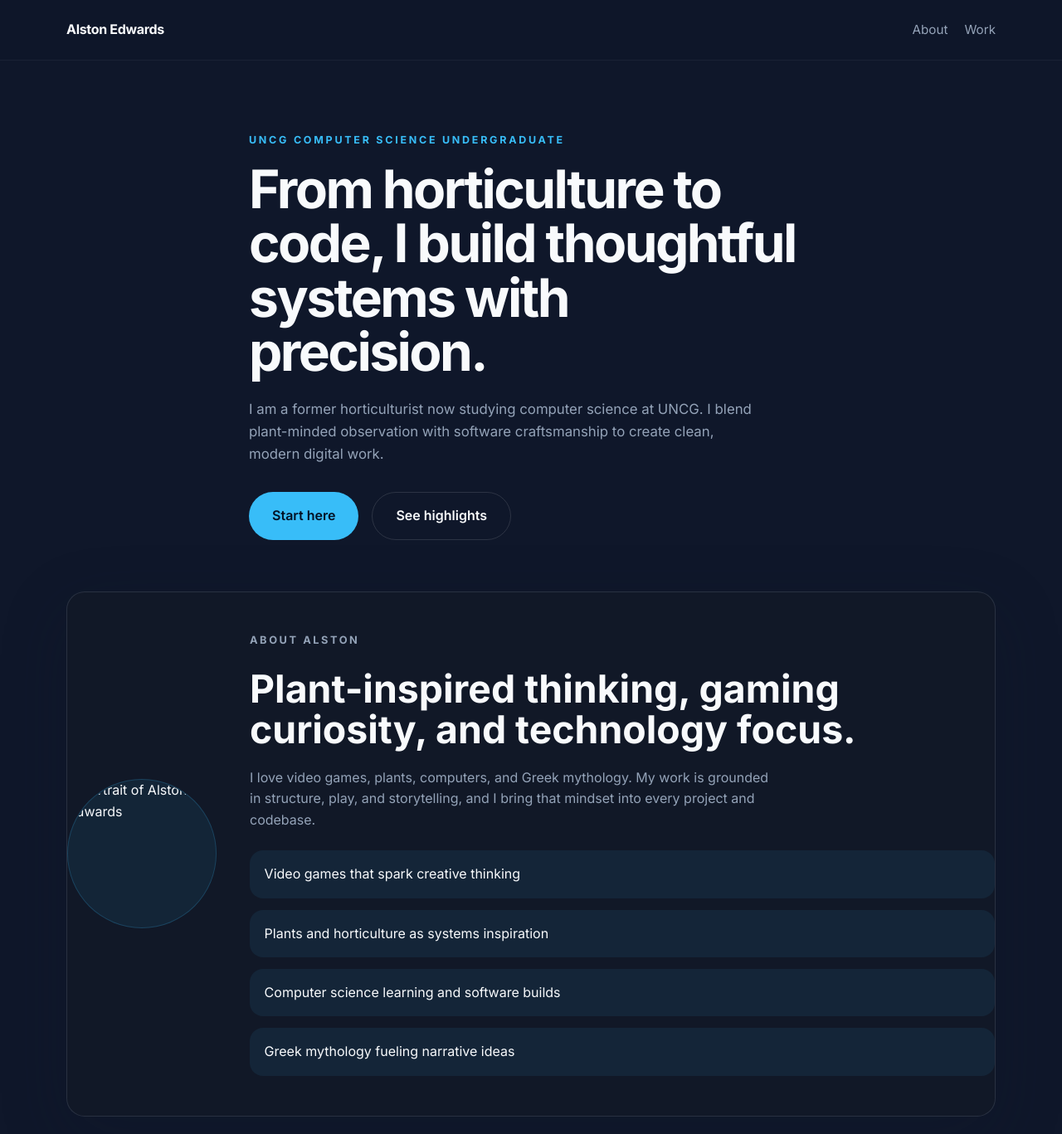
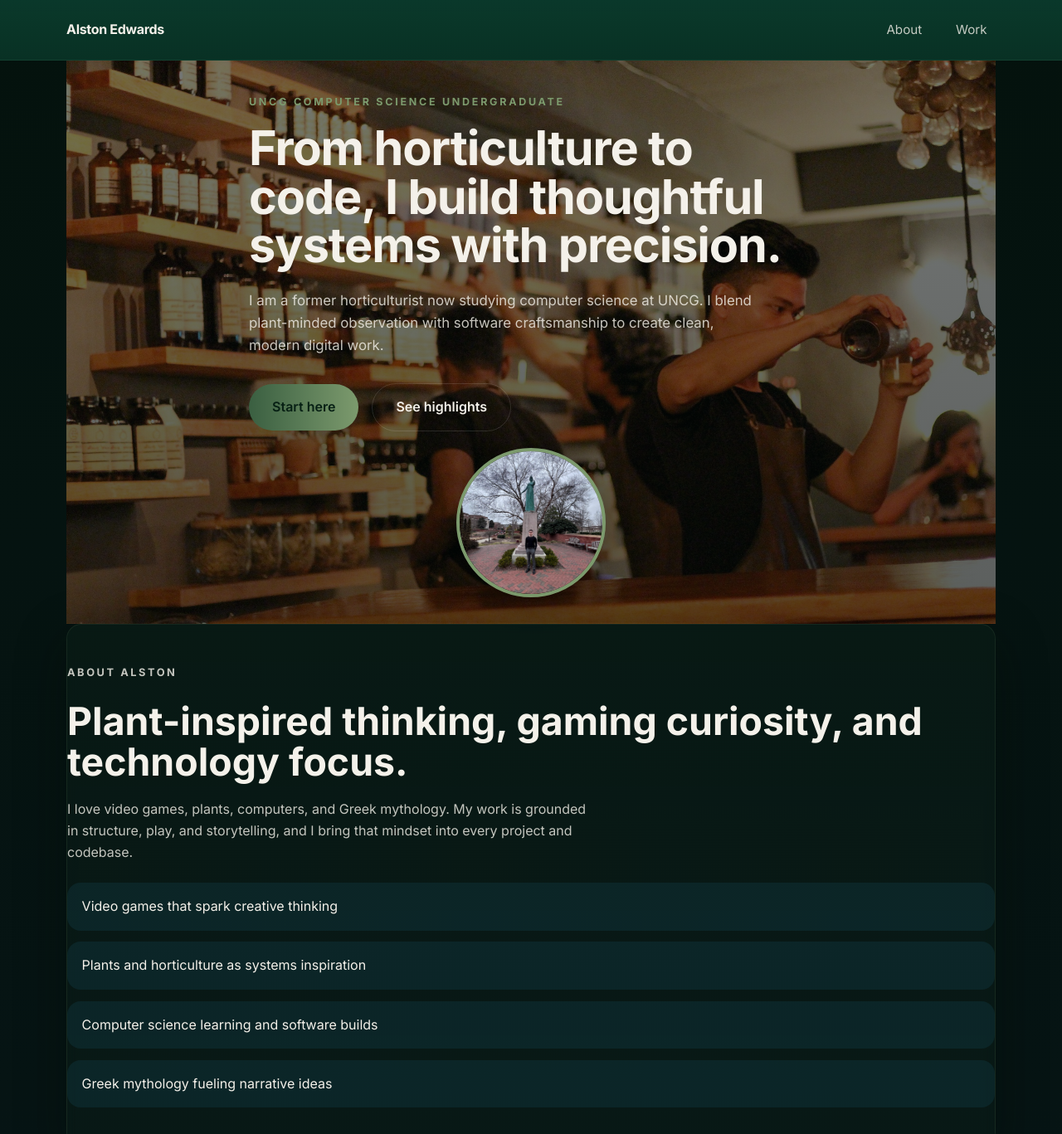
Before and after one commit to alstonthealchemist4444/my-website, a plain HTML site: page index.html in a window 1280 px wide. Shown: the top 1367 px of the page at 83% size. Drawn offline with Linux system fonts and the light colour scheme.

Commit message:
Version 3

```diff
--- a/index.html
+++ b/index.html
@@ -32,14 +32,15 @@
             <a class="button button--primary" href="#about">Start here</a>
             <a class="button button--ghost" href="#work">See highlights</a>
           </div>
-        </div>
+            <!-- Profile image layered inside the hero -->
+            <figure class="hero__profile" aria-hidden="true">
+              <img class="profile-img" src="Website Photos/profile.jpeg" alt="Alston Edwards profile" />
+            </figure>
+          </div>
       </section>
 
       <section id="about" class="section section--surface">
         <div class="section__grid">
-          <div class="avatar-frame" aria-hidden="true">
-            <img class="profile-image" src="juanwa-pharmacy-2252534_1920.jpg" alt="Portrait of Alston Edwards" />
-          </div>
           <div class="section-copy">
             <p class="section-label">About Alston</p>
             <h2>Plant-inspired thinking, gaming curiosity, and technology focus.</h2>
--- a/styles.css
+++ b/styles.css
@@ -1,13 +1,15 @@
 :root {
-  --bg: #0f172a;
-  --surface: #111827;
-  --surface-elevated: #161f3a;
-  --text: #f8fafc;
-  --muted: #94a3b8;
-  --accent: #38bdf8;
-  --border: rgba(148, 163, 184, 0.18);
-  --radius: 22px;
-  --shadow: 0 24px 80px rgba(15, 23, 42, 0.24);
+  --deep-forest: #0b3d2e;
+  --moss: #3a5f41;
+  --sage: #7c9a6d;
+  --cream: #f4f1ea;
+  --gold: #d4a373;
+  --bg: #071517; /* very dark, near-black for depth */
+  --surface: rgba(14, 36, 27, 0.65);
+  --muted: rgba(244,241,234,0.8);
+  --border: rgba(124,154,109,0.12);
+  --radius: 18px;
+  --shadow: 0 20px 60px rgba(4, 10, 6, 0.45);
 }
 
 * {
@@ -21,8 +23,8 @@ html {
 body {
   margin: 0;
   min-height: 100vh;
-  background: var(--bg);
-  color: var(--text);
+  background: linear-gradient(180deg, #04120d 0%, var(--bg) 100%);
+  color: var(--cream);
   font-family: 'Inter', system-ui, -apple-system, BlinkMacSystemFont, 'Segoe UI', sans-serif;
   line-height: 1.6;
 }
@@ -41,8 +43,8 @@ img {
   position: sticky;
   top: 0;
   z-index: 10;
-  background: rgba(15, 23, 42, 0.95);
-  border-bottom: 1px solid rgba(148, 163, 184, 0.08);
+  background: linear-gradient(180deg, rgba(11,61,46,0.9), rgba(10,55,41,0.85));
+  border-bottom: 1px solid rgba(124,154,109,0.08);
 }
 
 .topbar__inner {
@@ -53,7 +55,7 @@ img {
 }
 
 .brand {
-  color: var(--text);
+  color: var(--cream);
   text-decoration: none;
   font-weight: 700;
   letter-spacing: -0.02em;
@@ -65,22 +67,31 @@ img {
 }
 
 .nav a {
-  color: var(--muted);
+  color: rgba(244,241,234,0.8);
   text-decoration: none;
   font-size: 0.95rem;
-  transition: color 180ms ease;
+  padding: 0.45rem 0.65rem;
+  border-radius: 8px;
+  transition: background 220ms ease, color 180ms ease;
 }
 
 .nav a:hover,
 .nav a:focus-visible {
-  color: var(--text);
+  background: rgba(124,154,109,0.12);
+  color: var(--cream);
 }
 
 .hero {
   display: grid;
   place-items: center;
-  min-height: 80vh;
+  min-height: 78vh;
   padding: 2.5rem 0 1rem;
+  /* full-width background with dark overlay for readability */
+  width: 100%;
+  background: linear-gradient(rgba(3,8,6,0.55), rgba(3,8,6,0.65)), url('Website Photos/banner.jpg');
+  background-size: cover;
+  background-position: center;
+  background-repeat: no-repeat;
 }
 
 .hero__content {
@@ -89,7 +100,7 @@ img {
 
 .eyebrow {
   margin: 0 0 1rem;
-  color: var(--accent);
+  color: var(--sage);
   text-transform: uppercase;
   letter-spacing: 0.22em;
   font-size: 0.78rem;
@@ -98,9 +109,10 @@ img {
 
 h1 {
   margin: 0;
-  font-size: clamp(2.8rem, 5vw, 4.4rem);
+  font-size: clamp(2.4rem, 4.5vw, 3.6rem);
   line-height: 1.02;
-  letter-spacing: -0.04em;
+  letter-spacing: -0.02em;
+  color: var(--cream);
 }
 
 .hero__text {
@@ -114,6 +126,7 @@ h1 {
   display: flex;
   flex-wrap: wrap;
   gap: 1rem;
+  align-items: center;
 }
 
 .button {
@@ -128,8 +141,9 @@ h1 {
 }
 
 .button--primary {
-  background: var(--accent);
-  color: #031124;
+  background: linear-gradient(90deg, var(--moss), var(--sage));
+  color: #072014;
+  box-shadow: 0 8px 30px rgba(58,95,65,0.18);
 }
 
 .button--ghost {
@@ -153,35 +167,36 @@ h1 {
 }
 
 .section--surface {
-  background: var(--surface);
+  /* soft glassmorphism card with plant-toned border */
+  background: linear-gradient(180deg, rgba(14,36,27,0.36), rgba(14,36,27,0.28));
   border: 1px solid var(--border);
   border-radius: var(--radius);
   box-shadow: var(--shadow);
+  backdrop-filter: blur(6px);
+  -webkit-backdrop-filter: blur(6px);
 }
 
 .section__grid {
   display: grid;
-  grid-template-columns: 180px minmax(0, 1fr);
-  gap: 2.5rem;
-  align-items: center;
+  grid-template-columns: 1fr;
+  gap: 1.5rem;
+  align-items: start;
 }
 
-.avatar-frame {
-  width: 180px;
-  height: 180px;
-  border-radius: 50%;
-  overflow: hidden;
-  background: rgba(56, 189, 248, 0.08);
-  border: 1px solid rgba(56, 189, 248, 0.2);
-  display: grid;
-  place-items: center;
-}
-
-.profile-image {
+.profile-img {
   width: 180px;
   height: 180px;
   border-radius: 50%;
   object-fit: cover;
+  display: block;
+  border: 4px solid #7c9a6d;
+  box-shadow: 0 8px 30px rgba(0,0,0,0.35);
+}
+
+.hero__profile {
+  margin-top: 1.25rem;
+  display: flex;
+  justify-content: center;
 }
 
 .section-label {
```
Also changed, not shown: Website Photos/banner.jpg (added), Website Photos/profile.jpeg (added).
